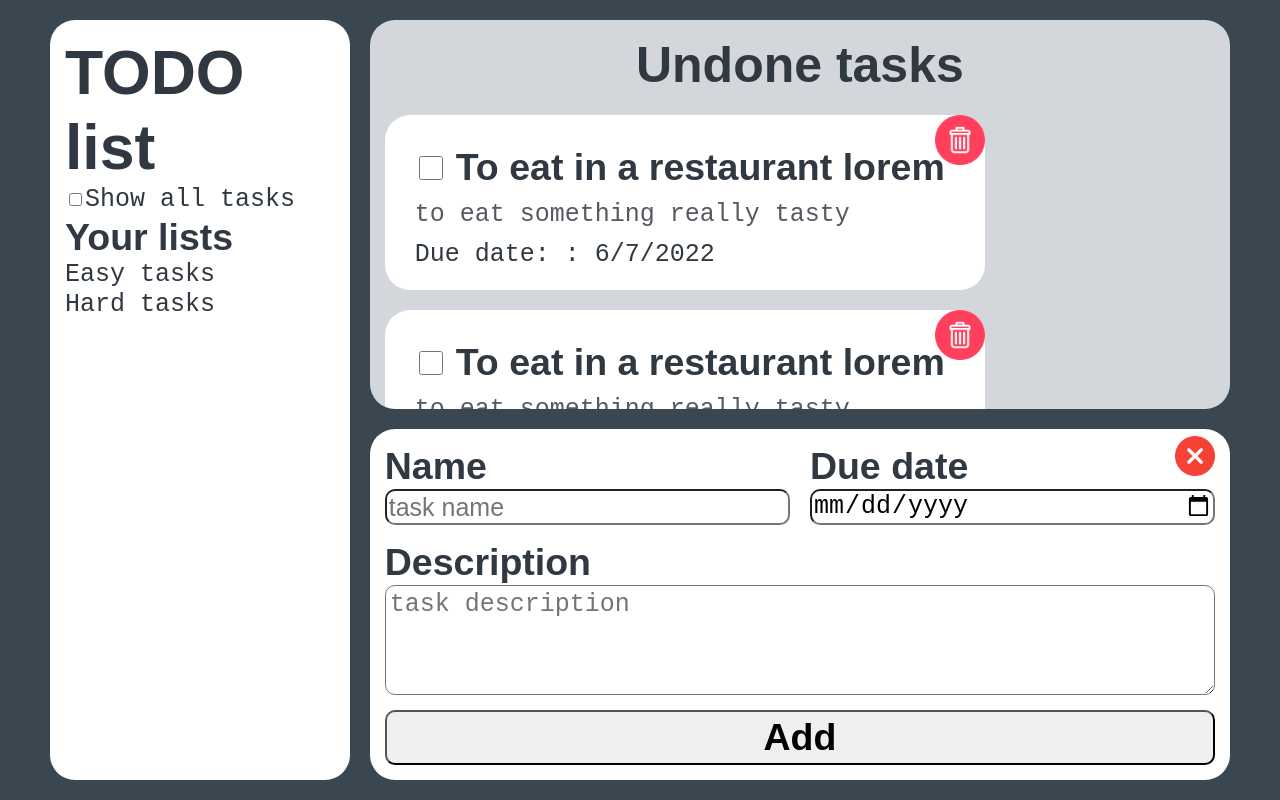
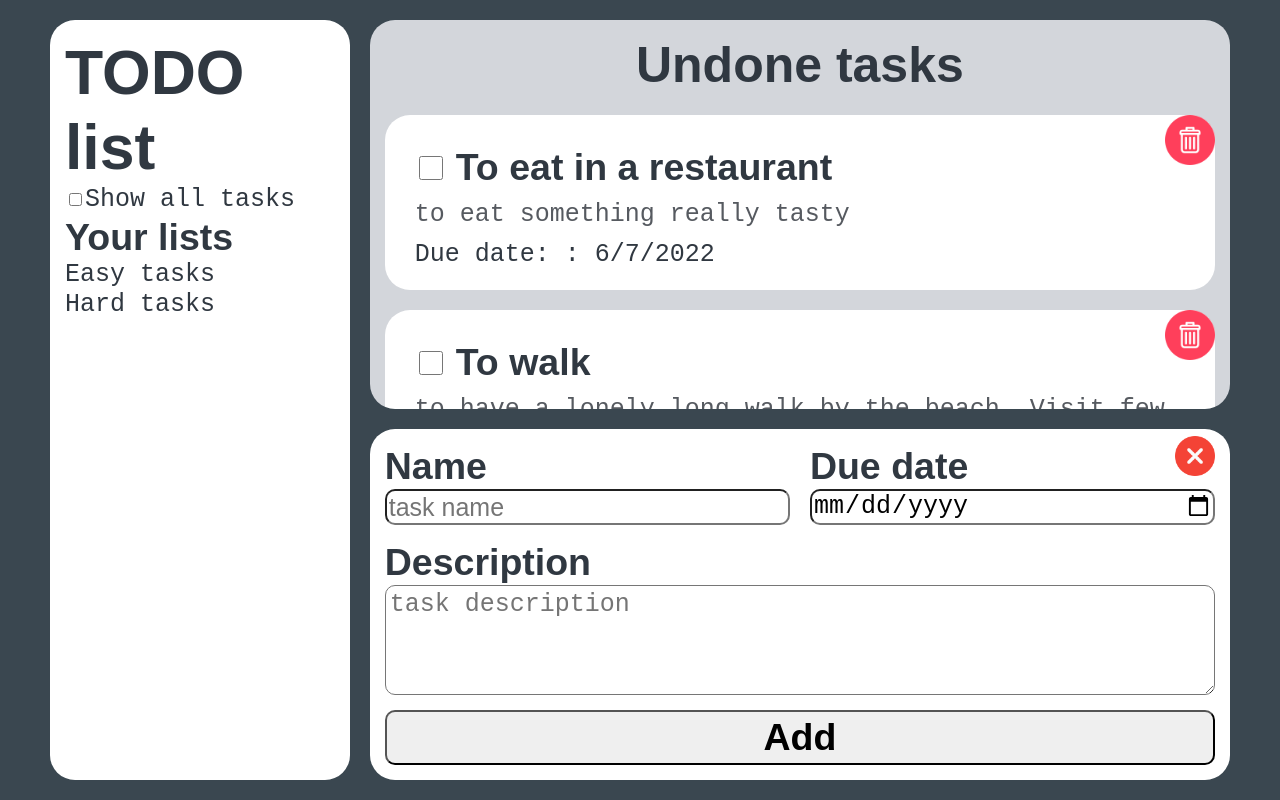
Before and after one commit to ArtemSmotritel/todolist-react, a React (Create React App) app: page / in a window 1280 px wide. Built offline with nearby package versions, Linux system fonts and the light colour scheme; a web font is replaced by a local one.

Commit message:
full width task

```diff
--- a/src/List/Task/Task.css
+++ b/src/List/Task/Task.css
@@ -4,7 +4,8 @@
   align-items: flex-start;
   gap: 10px;
 
-  width: 600px;
+  height: fit-content;
+  width: 100%;
   background-color: white;
   border-radius: 25px;
   padding: 20px 0;
@@ -62,7 +63,7 @@
 .task__delete {
   position: absolute;
   top: 0px;
-  left: 550px;
+  right: 0;
   width: 50px;
   height: 50px;
   transition: width 0.2s, height 0.2s, top 0.2s;
@@ -77,7 +78,7 @@
 
 .task__description {
   margin: 0;
-  max-height: 50px;
+  max-height: 45px;
   overflow: hidden;
   color: #565a60;
   transition: max-height 1s ease-in-out;
--- a/src/List/Task/Task.js
+++ b/src/List/Task/Task.js
@@ -1,15 +1,6 @@
 import React from "react";
 import "./Task.css";
 import deleteImg from "./trash-bin.png";
-
-const task = {
-  id: 1,
-  name: "To eat in a restaurant lorem",
-  description: "to eat something really tasty",
-  done: true,
-  due_date: new Date(),
-  list_id: 1,
-};
 
 const isOverdue = (dueDateStringOrDate) => {
   const today = new Date();
@@ -32,6 +23,7 @@ const formatDate = (dueDateStringOrDate) => {
 };
 
 export default function Task(params) {
+  const { task } = params;
   const dueDateClass = "task__due-date" + isOverdue(task.due_date);
   return (
     <section className="task" id={task.id}>
```
